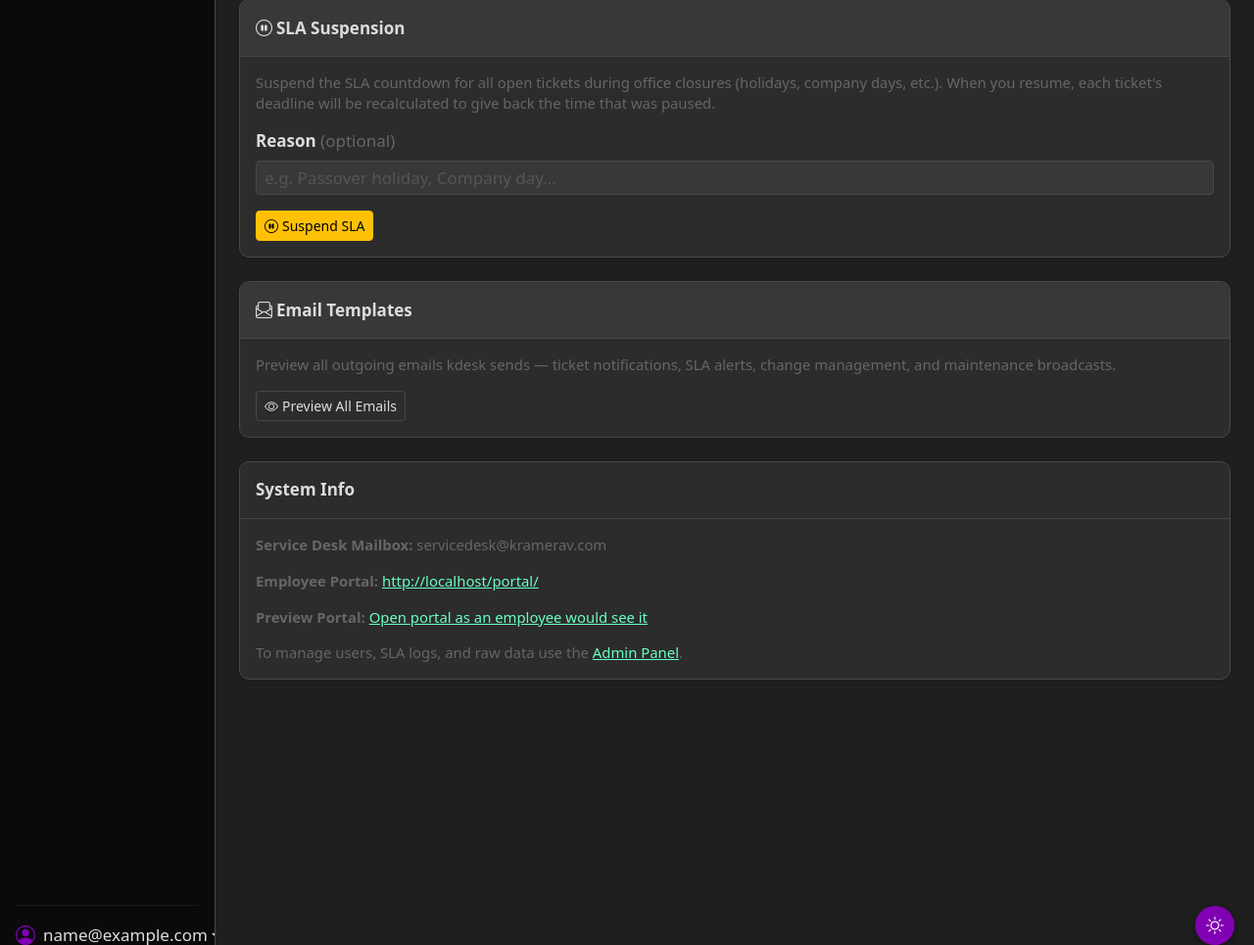
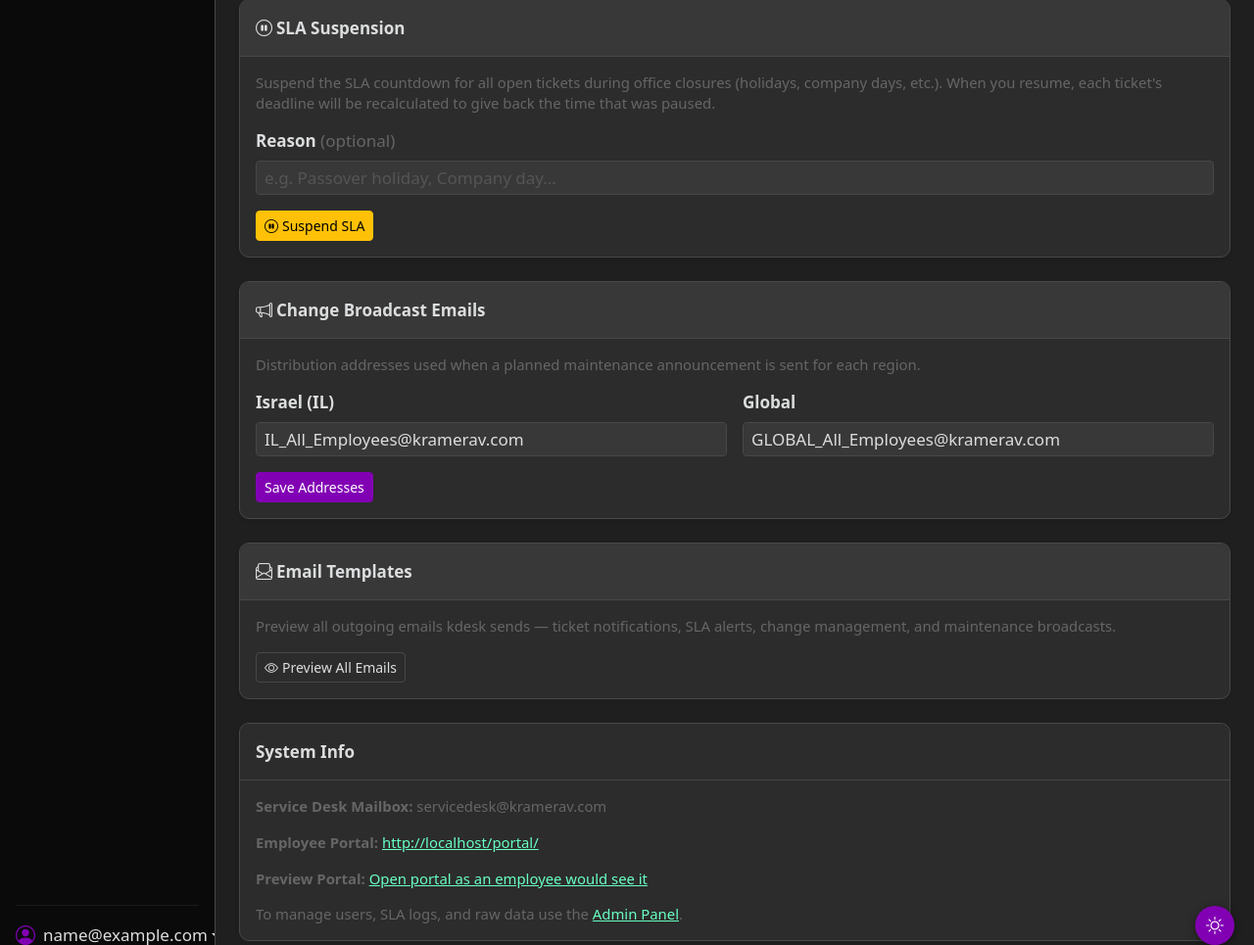
Before and after one commit to omricn/kdesk, a Django app: page /settings/ in a window 1280 px wide. Shown: the part 613-1578 px from the top of the page at 98% size. Run offline with Django 4.2, Linux system fonts and the light colour scheme; the visitor is signed in with stand-in values (Sample User, id 1); data that the repository does not hold is empty; parts of the project's set-up code (start-up, migrations or seed data) failed here and were passed over.

Commit message:
Fix auth gaps, superuser group sync, CSV perf, SLA error handling, broadcast config
- changes/views.py: ownership check on edit and notes (blocker fix)
- users/views.py: add IT_SupportAdmin group check; set is_superuser for IT_Manager and IT_SupportAdmin members at login
- kdesk/settings.py: add ENTRA_SUPPORT_ADMIN_GROUP_EMAIL
- integrations/user_sync.py: add _sync_superusers() to sync is_superuser from both Entra groups periodically
- tickets/views.py: CSV export uses .iterator(chunk_size=500); add change_broadcast settings action and context
- tasks/scheduled.py: wrap SLA warning loop in per-ticket try/except; read broadcast emails from SystemSetting
- templates/settings.html: add Change Broadcast Emails card

Co-Authored-By: Claude Sonnet 4.6 <noreply@anthropic.com>

```diff
--- a/changes/views.py
+++ b/changes/views.py
@@ -43,6 +43,9 @@ def change_detail(request, pk):
         action = request.POST.get('action')
 
         if action == 'notes':
+            if request.user != change.submitted_by and not request.user.is_superuser:
+                messages.error(request, 'You can only edit notes on your own changes.')
+                return redirect('change_detail', pk=pk)
             notes = request.POST.get('notes', '').strip()
             change.notes = notes
             change.save(update_fields=['notes', 'updated_at'])
@@ -75,6 +78,9 @@ def change_create(request):
 @login_required
 def change_edit(request, pk):
     change = get_object_or_404(Change, pk=pk)
+    if request.user != change.submitted_by and not request.user.is_superuser:
+        messages.error(request, 'You can only edit your own changes.')
+        return redirect('change_detail', pk=pk)
     if change.status not in (Change.STATUS_NEW, Change.STATUS_PENDING):
         messages.error(request, 'Only New or Pending changes can be edited.')
         return redirect('change_detail', pk=pk)
--- a/kdesk/settings.py
+++ b/kdesk/settings.py
@@ -161,6 +161,7 @@ SITE_URL = os.environ.get('SITE_URL', 'http://localhost:8000')
 # Only members of this Entra group (looked up by email) are allowed to log in as admins
 ENTRA_ADMIN_GROUP_EMAIL = os.environ.get('ENTRA_ADMIN_GROUP_EMAIL', 'Global_OPS_IT@kramerav.com')
 ENTRA_IT_MANAGER_GROUP_EMAIL = os.environ.get('ENTRA_IT_MANAGER_GROUP_EMAIL', 'IT_Manager@kramerav.com')
+ENTRA_SUPPORT_ADMIN_GROUP_EMAIL = os.environ.get('ENTRA_SUPPORT_ADMIN_GROUP_EMAIL', 'IT_SupportAdmin@kramerav.com')
 
 # ── Groq AI ──────────────────────────────────────────────────────────────────
 GROQ_API_KEY = os.environ.get('GROQ_API_KEY', '')
--- a/templates/settings.html
+++ b/templates/settings.html
@@ -120,6 +120,33 @@
   </div>
 </div>
 
+<!-- Change Broadcast Emails -->
+<div class="card border-0 shadow-sm mb-4">
+  <div class="card-header fw-semibold"><i class="bi bi-megaphone me-1"></i>Change Broadcast Emails</div>
+  <div class="card-body">
+    <p class="text-muted small mb-3">
+      Distribution addresses used when a planned maintenance announcement is sent for each region.
+    </p>
+    <form method="post">
+      {% csrf_token %}
+      <input type="hidden" name="action" value="change_broadcast">
+      <div class="row g-3 mb-3">
+        <div class="col-md-6">
+          <label class="form-label small fw-semibold">Israel (IL)</label>
+          <input type="email" name="change_broadcast_il" class="form-control form-control-sm"
+                 value="{{ change_broadcast_il }}">
+        </div>
+        <div class="col-md-6">
+          <label class="form-label small fw-semibold">Global</label>
+          <input type="email" name="change_broadcast_global" class="form-control form-control-sm"
+                 value="{{ change_broadcast_global }}">
+        </div>
+      </div>
+      <button type="submit" class="btn btn-primary btn-sm">Save Addresses</button>
+    </form>
+  </div>
+</div>
+
 <!-- Email Templates -->
 <div class="card border-0 shadow-sm mb-4">
   <div class="card-header fw-semibold"><i class="bi bi-envelope-paper me-1"></i>Email Templates</div>
--- a/tickets/views.py
+++ b/tickets/views.py
@@ -611,7 +611,7 @@ def export_tickets_csv(request):
         'Created At', 'Resolved At', 'SLA Deadline', 'SLA Breached',
     ])
 
-    for t in Ticket.objects.select_related('assignee').all():
+    for t in Ticket.objects.select_related('assignee').iterator(chunk_size=500):
         writer.writerow([
             f'#{t.pk:04d}',
             t.title,
@@ -672,6 +672,14 @@ def settings_view(request):
             messages.success(request, 'SLA configuration saved.')
             return redirect('settings')
 
+        elif action == 'change_broadcast':
+            il_email = request.POST.get('change_broadcast_il', '').strip()
+            global_email = request.POST.get('change_broadcast_global', '').strip()
+            SystemSetting.set('change_broadcast_il', il_email)
+            SystemSetting.set('change_broadcast_global', global_email)
+            messages.success(request, 'Broadcast email addresses saved.')
+            return redirect('settings')
+
         elif action == 'sla_resume':
             from tickets.sla import business_hours_elapsed, add_business_hours, get_sla_hours
             from django.utils.dateparse import parse_datetime
@@ -714,6 +722,8 @@ def settings_view(request):
         'sla_work_end':   SystemSetting.get('sla_work_end',   '17'),
         'sla_hours':      SystemSetting.get('sla_hours',      '9'),
         'sla_work_days':  SystemSetting.get('sla_work_days',  '6,0,1,2,3'),
+        'change_broadcast_il':     SystemSetting.get('change_broadcast_il',     'IL_All_Employees@kramerav.com'),
+        'change_broadcast_global': SystemSetting.get('change_broadcast_global', 'GLOBAL_All_Employees@kramerav.com'),
     }
     return render(request, 'settings.html', context)
 
```
Also changed, not shown: integrations/user_sync.py (+39 -1 lines), tasks/scheduled.py (+15 -11 lines), users/views.py (+19 -1 lines).
